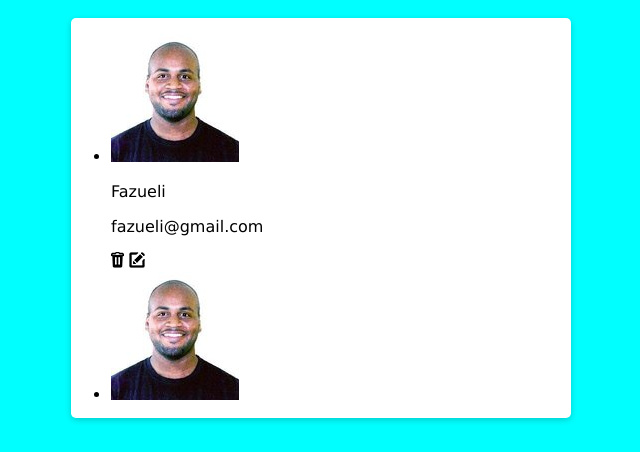
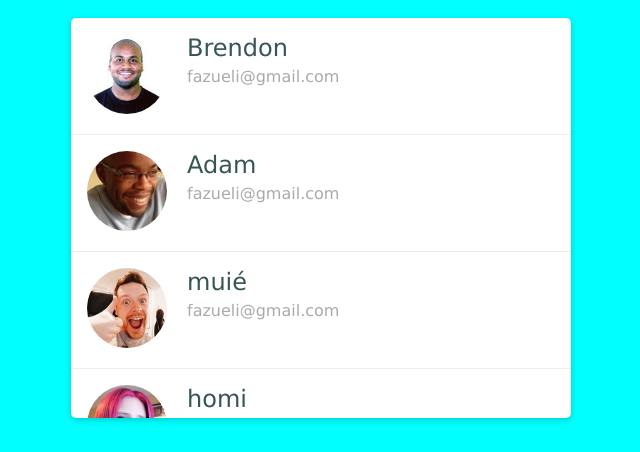
Before and after one commit to AlexHerken/Landing-Page-2, a plain HTML site: page index.html in a window 1280 px wide. Shown: the part 222-674 px from the top of the page, without its empty margins (319-959 px from the left). Drawn offline with Linux system fonts and the light colour scheme.

Commit message:
parte final

```diff
--- a/estilos/estilo.css
+++ b/estilos/estilo.css
@@ -27,3 +27,52 @@ body {
     border-radius: 5px;
     box-shadow: 0 2px 6px rgba(0, 0, 0, .2); /*deslocamento horizontal, vertical, esfumaçamento e cor*/
 }
+
+.list {
+    list-style-type: none;
+    padding: 0;
+    margin: 0;
+}
+
+.list-item {
+    display: flex;
+    border-bottom: 1px solid #eee;
+    padding: 16px;
+
+}
+
+.list-item__imagem img {
+    width: 80px;
+    border-radius: 50%;
+}
+
+.list-item__content {
+    padding: 0 20px;
+    flex-grow: 1;
+}
+
+.list-item__name {
+    font-size: 24px;
+    color: #385555;
+    margin: 0;
+}
+
+.list-item__email {
+    margin: 5px 0 0;
+    color: #aaa;
+}
+
+.list-item:hover {
+    background-color: #e8e8e8;
+}
+
+.list-item__action{
+    display: flex;
+    gap: 10px;
+    align-items: center;
+    opacity: 0;
+}
+
+.list-item:hover .list-item__action{
+    opacity: 0.5;
+}
--- a/index.html
+++ b/index.html
@@ -6,7 +6,7 @@
     <meta http-equiv="X-UA-Compatible" content="IE=edge">
     <meta name="viewport" content="width=device-width, initial-scale=1.0">
     <title>Document</title>
-    <link rel="stylesheet" href="/estilos/estilo.css">
+    <link rel="stylesheet" href="/Landing-Page-2/estilos/estilo.css">
 
 </head>
 
@@ -22,7 +22,7 @@
 
                 <div class="list-item__content">
                     <p class="list-item__name">
-                        Fazueli
+                        Brendon
                     </p>
                     <p class="list-item__email">fazueli@gmail.com</p>
                 </div>
@@ -34,12 +34,12 @@
 
             <li class="list-item">
                 <div class="list-item__imagem">
-                    <img src="imagens/1.jpg" alt="Brenan">
+                    <img src="imagens/2.jpg" alt="Brenan">
                 </div>
 
                 <div class="list-item__content">
                     <p class="list-item__name">
-                        Fazueli
+                        Adam
                     </p>
                     <p class="list-item__email">fazueli@gmail.com</p>
                 </div>
@@ -51,12 +51,12 @@
 
             <li class="list-item">
                 <div class="list-item__imagem">
-                    <img src="imagens/1.jpg" alt="Brenan">
+                    <img src="imagens/3.jpg" alt="Brenan">
                 </div>
 
                 <div class="list-item__content">
                     <p class="list-item__name">
-                        Fazueli
+                        muié
                     </p>
                     <p class="list-item__email">fazueli@gmail.com</p>
                 </div>
@@ -68,12 +68,12 @@
 
             <li class="list-item">
                 <div class="list-item__imagem">
-                    <img src="imagens/1.jpg" alt="Brenan">
+                    <img src="imagens/4.jpg" alt="Brenan">
                 </div>
 
                 <div class="list-item__content">
                     <p class="list-item__name">
-                        Fazueli
+                        homi
                     </p>
                     <p class="list-item__email">fazueli@gmail.com</p>
                 </div>
@@ -85,12 +85,12 @@
 
             <li class="list-item">
                 <div class="list-item__imagem">
-                    <img src="imagens/1.jpg" alt="Brenan">
+                    <img src="imagens/5.jpg" alt="Brenan">
                 </div>
 
                 <div class="list-item__content">
                     <p class="list-item__name">
-                        Fazueli
+                        trem
                     </p>
                     <p class="list-item__email">fazueli@gmail.com</p>
                 </div>
@@ -102,29 +102,12 @@
 
             <li class="list-item">
                 <div class="list-item__imagem">
-                    <img src="imagens/1.jpg" alt="Brenan">
+                    <img src="imagens/6.jpg" alt="Brenan">
                 </div>
 
                 <div class="list-item__content">
                     <p class="list-item__name">
-                        Fazueli
-                    </p>
-                    <p class="list-item__email">fazueli@gmail.com</p>
-                </div>
-                <div class="list-item__action">
-                    <a href="#"><img src="imagens/delete.png" alt="Delete"></a>
-                    <a href="#"><img src="imagens/edit.png" alt="Edit"></a>
-                </div>
-            </li>
-
-            <li class="list-item">
-                <div class="list-item__imagem">
-                    <img src="imagens/1.jpg" alt="Brenan">
-                </div>
-
-                <div class="list-item__content">
-                    <p class="list-item__name">
-                        Fazueli
+                        bala
                     </p>
                     <p class="list-item__email">fazueli@gmail.com</p>
                 </div>
```
